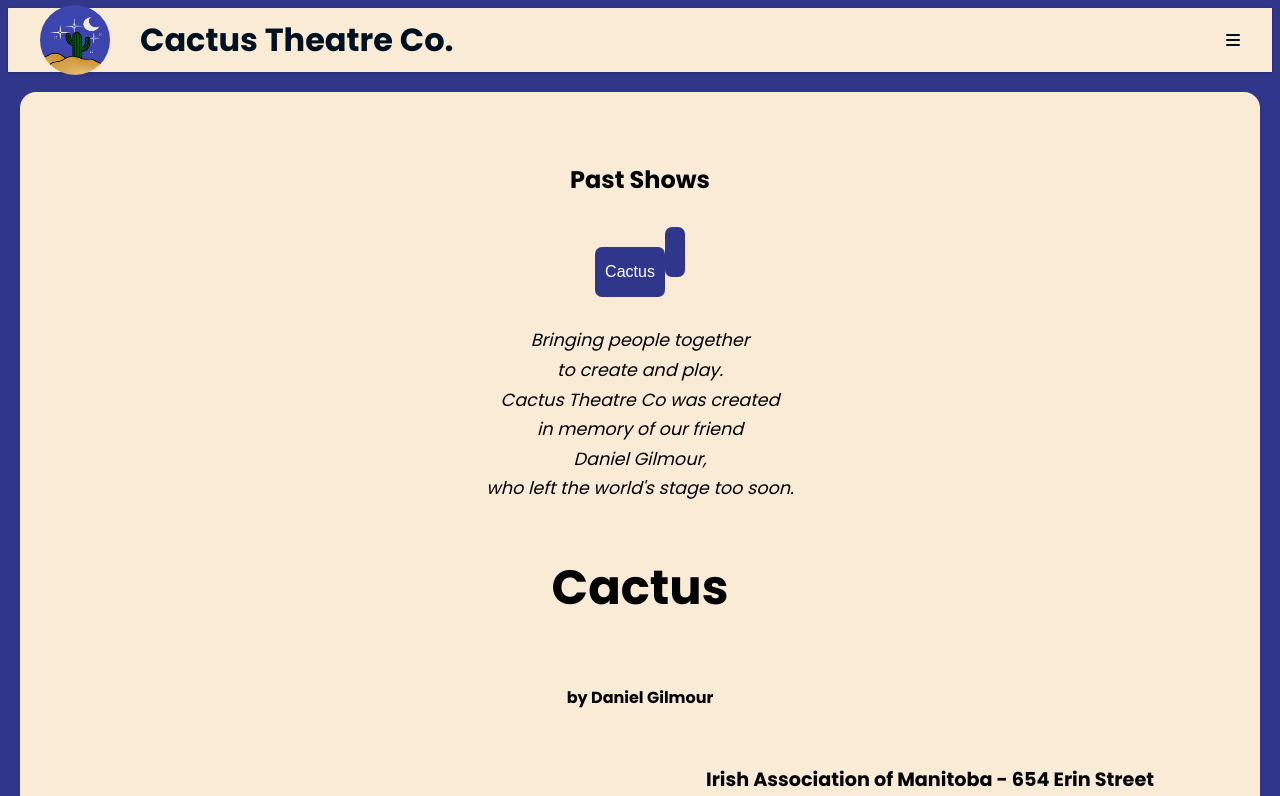
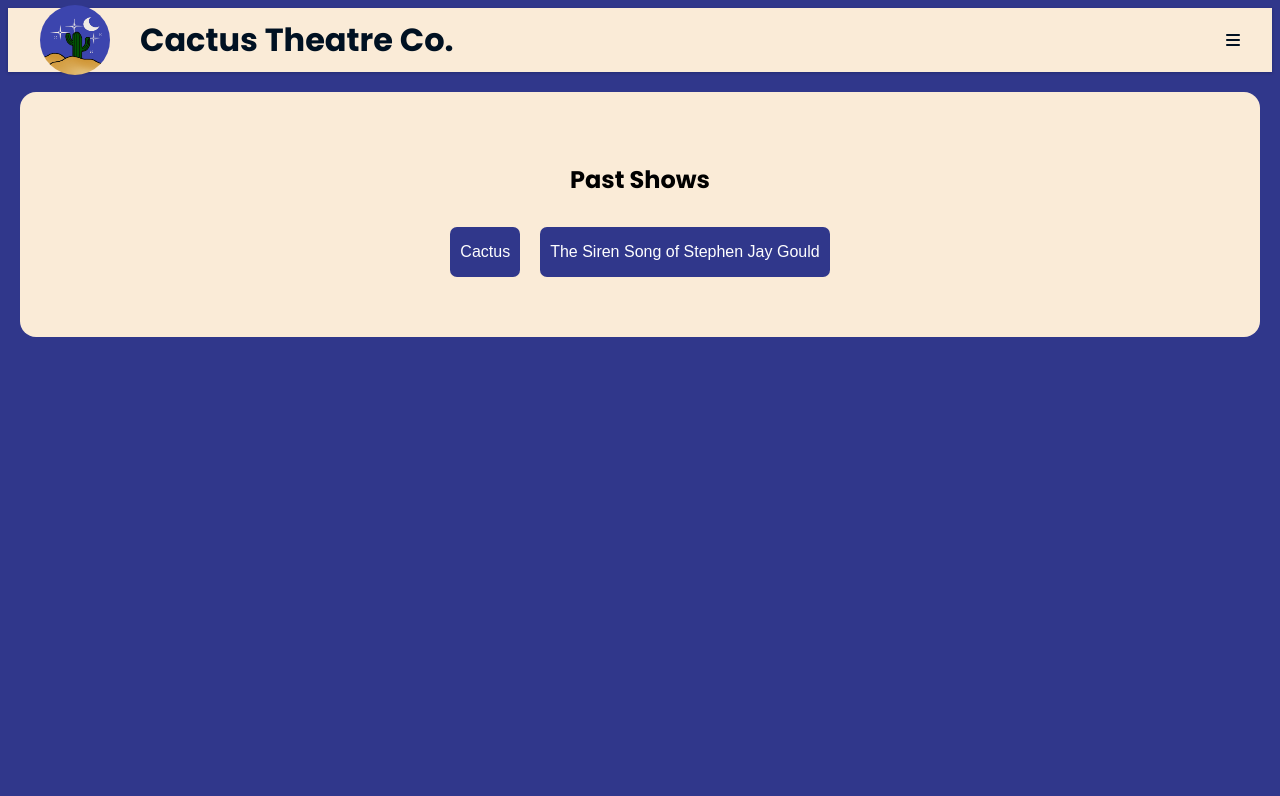
Before and after one commit to dave-sommerville/cactus-2.0, a React (Create React App) app: page /past-shows in a window 1280 px wide. Shown: the top 796 px of the page. Built offline with nearby package versions, Linux system fonts and the light colour scheme.

Commit message:
Correcting Program and some styles

```diff
--- a/src/DAL/ShowList.js
+++ b/src/DAL/ShowList.js
@@ -34,7 +34,7 @@ const Cactus = new Show(
 );
 
 
-const Unresolved = new Show (
+export const Unresolved = new Show (
   "Unresolved",
   "Allan Turner",
   unresolvedPoster,
@@ -50,11 +50,11 @@ const Unresolved = new Show (
   unresolvedCrewList
 );
 
-const sssjgIrish = [
+export const sssjgIrish = new Show(
   "The Siren Song of Stephen Jay Gould",
   "Benjamin Bettenbender",
-  null,
-  null,
+  sssjgPoster,
+  sssjgAllStaff,
   "A man lands on a woman after trying to throw himself off a bridge in a botched suicide attempt. On the quiet riverbank, as he attends to her minor injury, he learns that she too was planning to end her life over a broken heart. An argument ensues over the relative seriousness of their respective losses, the nature of existence, and the harmful effects of the essays of biologist Stephen Jay Gould. Will this unexpected collision lead each of them back to the dark place where they started, or will they start anew? ",
   "Irish Association of Manitoba - 654 Erin Street",
   [
@@ -69,13 +69,13 @@ const sssjgIrish = [
   sssjgCastList,
   sssjgCrewList
 
-];
+);
 
-const sssjgGimli = [
+export const sssjgGimli = new Show(
   "The Siren Song of Stephen Jay Gould",
   "Benjamin Bettenbender",
-  null,
-  null,
+  sssjgPosterGimli,
+  sssjgAllStaff,
   "A man lands on a woman after trying to throw himself off a bridge in a botched suicide attempt. On the quiet riverbank, as he attends to her minor injury, he learns that she too was planning to end her life over a broken heart. An argument ensues over the relative seriousness of their respective losses, the nature of existence, and the harmful effects of the essays of biologist Stephen Jay Gould. Will this unexpected collision lead each of them back to the dark place where they started, or will they start anew?",
   "",
   "",
@@ -83,7 +83,7 @@ const sssjgGimli = [
   "",
   sssjgCastList,
   sssjgCrewList
-];
+);
 
 export const currentShow = Unresolved;
 export const pastShows = [Cactus, sssjgIrish];
--- a/src/components/Program.js
+++ b/src/components/Program.js
@@ -50,15 +50,6 @@ const Program = ({ showModel }) => {
   return (
     <main className="container">
       <section className="program">
-        <div className="epithet">
-          <p>Bringing people together</p>
-          <p>to create and play.</p>
-          <p>Cactus Theatre Co was created</p>
-          <p>in memory of our friend</p>
-          <p>Daniel Gilmour,</p>
-          <p>who left the world's stage too soon.</p>
-        </div>
-
         <h2>{currentShow.title}</h2>
         <h4>by {currentShow.author}</h4>
 
@@ -124,7 +115,7 @@ const Program = ({ showModel }) => {
           <figure className="flex">
             <img
               className="cast-photo"
-              src="./src/img/siren-song/Cast & Crew.PNG"
+              src={currentShow.allStaffPhoto}
               alt="Cast and Crew"
             />
           </figure>
--- a/src/css/app.css
+++ b/src/css/app.css
@@ -265,11 +265,18 @@ article {
 	max-width: min(100% - 40px, 1200px);
 	border-radius: 16px;
 }
-.poster {
-	height: fit-content;
+.past-show-links {
 	width: 100%;
 	display: flex;
+	/* flex-direction: column; */
+	justify-content: center;
+	align-items: center;
+	gap: 20px;
+}
+.poster {
+	display: flex;
 	overflow: hidden;
+	border-radius: var(--app-border-rad);
 	justify-content: center;
 	align-items: center;
 	margin-bottom: 25px;
--- a/src/pages/PastShows.js
+++ b/src/pages/PastShows.js
@@ -3,7 +3,7 @@ import Program from '../components/Program';
 import { pastShows } from '../DAL/ShowList';
 
 const PastShows = () => {
-  const [selectedShow, setSelectedShow] = useState(pastShows[0] || null);
+  const [selectedShow, setSelectedShow] = useState(null);
 
   return (
     <section className="past-shows">
@@ -21,10 +21,8 @@ const PastShows = () => {
         ))}
       </div>
 
-      {selectedShow ? (
+      {selectedShow && (
         <Program showModel={selectedShow} />
-      ) : (
-        <p>No past shows are available.</p>
       )}
     </section>
   );
--- a/src/pages/SplashPage.js
+++ b/src/pages/SplashPage.js
@@ -1,10 +1,41 @@
-import React from 'react';
+import React, {useState} from 'react';
 import Program from '../components/Program';
-import { currentShow } from '../DAL/ShowList';
+import { Unresolved, sssjgGimli } from '../DAL/ShowList';
 import '../css/app.css';
+
 const SplashPage = () => {
+  const[showOneActive, setShowOneActive] = useState();
+  const[showTwoActive, setShowTwoActive] = useState();
+
+  const handleShowOneClick = () => {
+    setShowOneActive(!showOneActive);
+    if(showTwoActive) {
+      setShowTwoActive(false);
+    }
+  }
+  const handleShowTwoClick = () => {
+    setShowTwoActive(!showTwoActive);
+    if(showOneActive) {
+      setShowOneActive(false);
+    }
+  }
   return (
-    <Program showModel={currentShow} />
+    <>
+    <div className="epithet">
+      <p>Bringing people together</p>
+      <p>to create and play.</p>
+      <p>Cactus Theatre Co was created</p>
+      <p>in memory of our friend</p>
+      <p>Daniel Gilmour,</p>
+      <p>who left the world's stage too soon.</p>
+    </div>
+    <section>
+      <Program showModel={Unresolved} />
+    </section>
+      <section>
+      <Program showModel={sssjgGimli} />
+    </section>
+    </>
   );
 };
 
```
Also changed, not shown: 1 other file (tests, documents, lock files or other folders).
